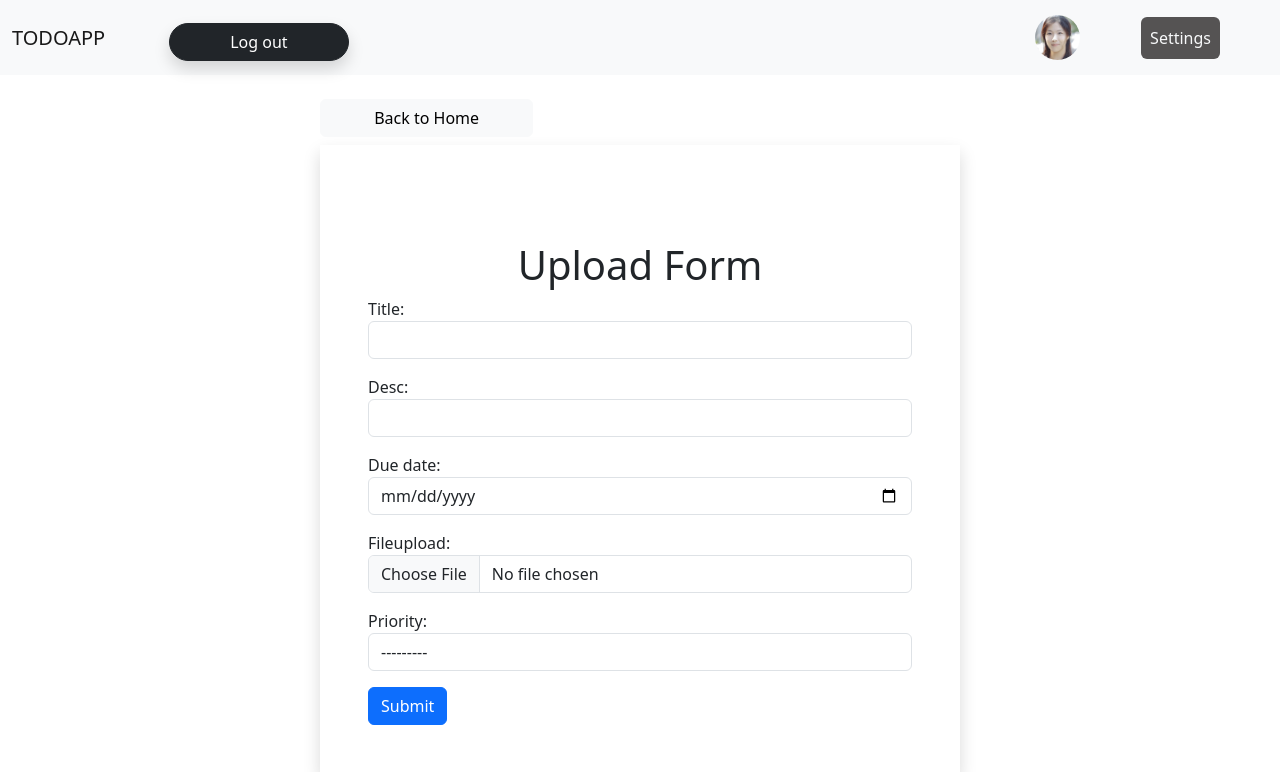
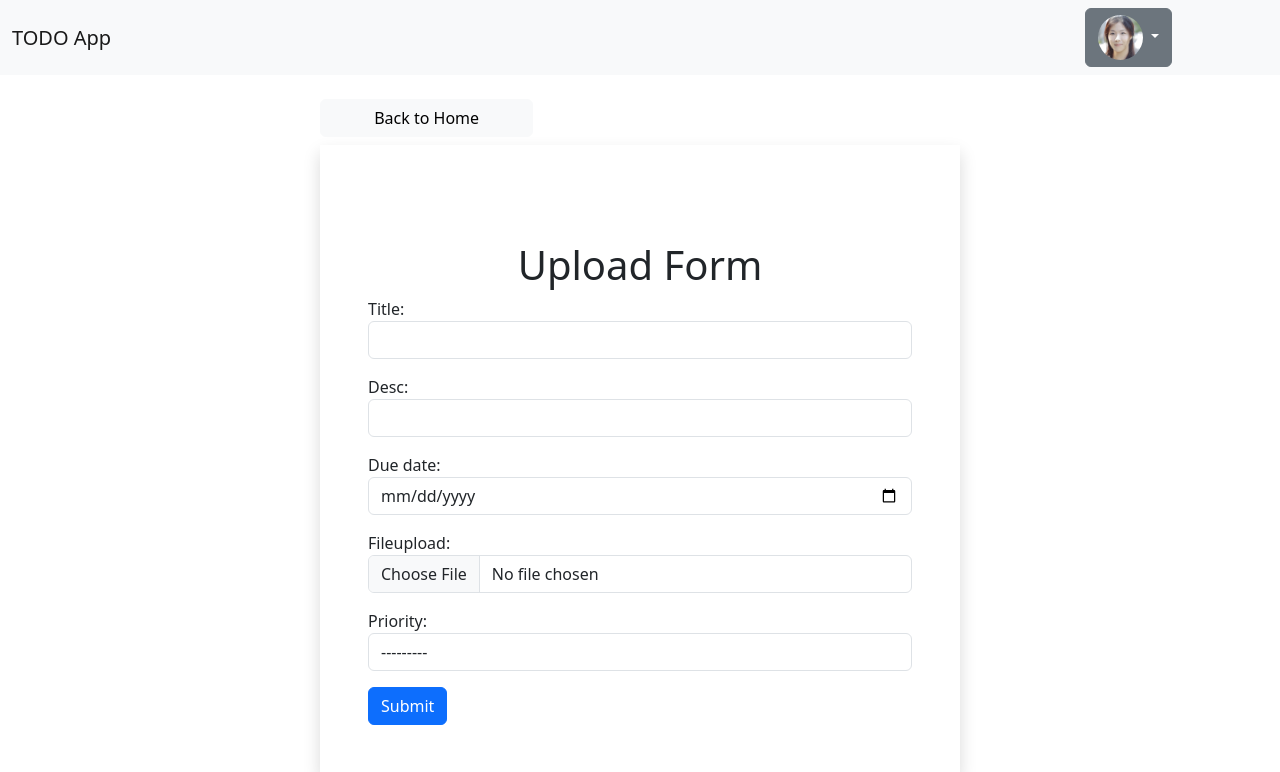
Before and after one commit to devPrasanthKumar/advancetodoapp, a Django app: page /add/ in a window 1280 px wide. Shown: the top 772 px of the page. Run offline with Django 4.2, Linux system fonts and the light colour scheme; a user stored in the database is signed in; some libraries are stand-ins or nearby versions.

Commit message:
commit new ni

```diff
--- a/templates/base.html
+++ b/templates/base.html
@@ -36,19 +36,13 @@
         <div class="collapse navbar-collapse" id="navbarSupportedContent">
           <!-- Navbar brand -->
           <a class="navbar-brand mt-2 mt-lg-0" href="#">
-            TODOAPP
-          </a>
+            TODO App
+                   </a>
           <!-- Left links -->
           <ul class="navbar-nav me-auto mb-2 mb-lg-0">
 
             {% if request.user.is_authenticated %}
-            <li class="nav-item">
-    <a class="dropdown-item mt-2 mx-5" href="{% url 'logout' %}"
-                >
-                 <button class="btn btn-dark shadow w-100 rounded-pill ">Log out</button>
-                </a
-              >
-            </li>
+
           </ul>
           <!-- Left links -->
         </div>
@@ -57,27 +51,33 @@
         <!-- Right elements -->
         <div class="d-flex align-items-center">
           <!-- Icon -->
-          <a class="text-reset me-3" href="#">
-            <i class="fas fa-shopping-cart"></i>
-          </a>
+
           <!-- Avatar -->
           <div class="btn-group">
 
             <button class="btn" type="button" id="triggerId" data-bs-toggle="dropdown" aria-haspopup="true"
                 aria-expanded="false">
-                {% if request.user.userIMG %}
+
+
+
+
+      </div>
+
+      <div class="btn-group mx-5">
+        <button class="btn btn-secondary mx-5  dropdown-toggle" type="button" id="triggerId" data-bs-toggle="dropdown" aria-haspopup="true"
+            aria-expanded="false">
+                   {% if request.user.userIMG %}
                    <img
                    src = "{{user.userIMG.url}}"
             class="rounded-circle"
             height="45"
-            alt="Img"
+            alt="{{request.user}}"
             loading="lazy"
           />
-            </button>
             {% else %}
 
              <img
-                   src = ""
+            src = ""
             class="rounded-circle fs-5"
             height="45"
             alt="{{request.user}}"
@@ -87,31 +87,18 @@
           {% endif %}
 
 
+        </button>
+        <div class="dropdown-menu dropdown-menu-start mx-5" aria-labelledby="triggerId">
+         <a class="dropdown-item" href="{% url 'user-profile' %}">Settings</a>
+         <a class="dropdown-item" href="{% url 'logout' %}">Log out</a>
 
 
+        </div>
       </div>
-         <a class="btn fs-6 p-2 mx-5 text-light" style="background-color: rgb(85, 83, 83)" href="{% url 'user-profile' %}">Settings</a>
+
+
 
     </div>
-
-            {% else %}
-            <ul class="navbar-nav me-auto mb-2 mt-2 mb-lg-0 mx-5">
-              <li class="nav-item">
-                <a class="dropdown-item mx-5 " href="{% url 'login' %}">
-
-                  <button class="btn btn-dark w-100 rounded-pill ">Log In</button>
-
-                </a>
-              </li>
-              <li class="nav-item">
-                <a class="dropdown-item mx-5 " href="{% url 'signin' %}">
-
-                 <button class="btn btn-light shadow w-100 rounded-pill ">sign In</button>
-
-                </a>
-              </li>
-            </ul>
-
             {% endif %}
           </div>
         </div>
--- a/templates/login.html
+++ b/templates/login.html
@@ -60,7 +60,7 @@
           <!-- Submit button -->
           <a href="{% url 'login' %}">
             <button type="submit" class="btn btn-primary btn-lg btn-block">
-              Login in
+              Log in
             </button>
           </a>
         </form>
```
Also changed, not shown: db.sqlite3.
